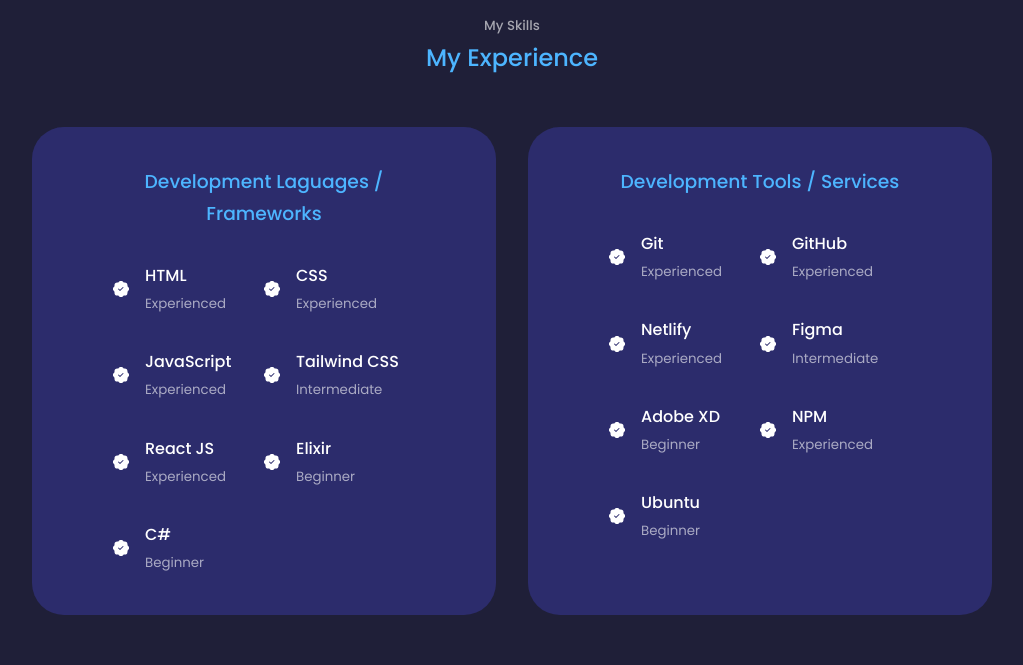
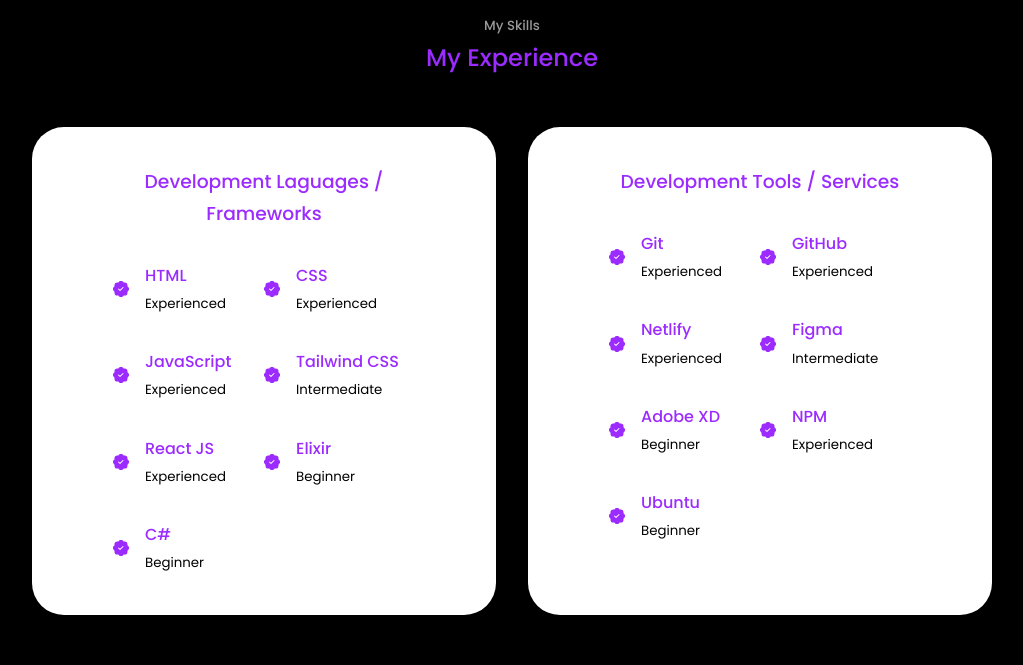
Before and after one commit to Zabzx/React-Portfolio, a React (Create React App) app: page / in a window 1280 px wide. Shown: the part 1860-2525 px from the top of the page, without its empty margins (128-1151 px from the left). Built offline with nearby package versions, Linux system fonts and the light colour scheme.

Commit message:
UI changes

```diff
--- a/src/components/about/about.css
+++ b/src/components/about/about.css
@@ -8,7 +8,6 @@
     width: 100%;
     aspect-ratio: 1/1;
     border-radius: 2rem;
-    background: linear-gradient(45deg, transparent, var(--color-primary), transparent);
     display: grid;
     place-items: center;
 }
@@ -28,10 +27,11 @@
     display: grid;
     grid-template-columns: repeat(3, 1fr);
     gap: 1.5rem;
+    color: var(--color-primary)
 }
 
 .about__card {
-    background: var(--color-bg-variant);
+    background: var(--color-white);
     border-radius: 1rem;
     border: 1px solid transparent;
     padding: 2rem;
@@ -42,6 +42,7 @@
     background: transparent;
     border-color: var(--color-primary-variant);
     cursor: default;
+    color: var(--color-light);
 }
 
 .about-icon {
@@ -56,7 +57,7 @@
 
 .about__card small {
     font-size: 0.7rem;
-    color: var(--color-light);
+    color: var(--color-primary);
 }
 
 .about__content p {
--- a/src/components/experience/Experience.jsx
+++ b/src/components/experience/Experience.jsx
@@ -16,7 +16,7 @@
               <BsPatchCheckFill/>
               <div>
               <h4>HTML</h4>
-              <small className="text-light">Experienced</small>
+              <small className="text-dark">Experienced</small>
               </div>
             </article>
 
@@ -24,7 +24,7 @@
               <BsPatchCheckFill/>
               <div>
               <h4>CSS</h4>
-              <small className="text-light">Experienced</small>
+              <small className="text-dark">Experienced</small>
               </div>
             </article>
 
@@ -32,7 +32,7 @@
               <BsPatchCheckFill/>
               <div>
               <h4>JavaScript</h4>
-              <small className="text-light">Experienced</small>
+              <small className="text-dark">Experienced</small>
               </div>
             </article>
 
@@ -40,7 +40,7 @@
               <BsPatchCheckFill/>
               <div>
               <h4>Tailwind CSS</h4>
-              <small className="text-light">Intermediate</small>
+              <small className="text-dark">Intermediate</small>
               </div>
             </article>
 
@@ -48,7 +48,7 @@
               <BsPatchCheckFill/>
               <div>
               <h4>React JS</h4>
-              <small className="text-light">Experienced</small>
+              <small className="text-dark">Experienced</small>
               </div>
             </article>
 
@@ -56,7 +56,7 @@
               <BsPatchCheckFill/>
               <div>
               <h4>Elixir</h4>
-              <small className="text-light">Beginner</small>
+              <small className="text-dark">Beginner</small>
               </div>
             </article>
 
@@ -64,7 +64,7 @@
               <BsPatchCheckFill/>
               <div>
               <h4>C#</h4>
-              <small className="text-light">Beginner</small>
+              <small className="text-dark">Beginner</small>
               </div>
             </article>
           </div>
@@ -79,7 +79,7 @@
               <BsPatchCheckFill/>
               <div>
               <h4>Git</h4>
-              <small className="text-light">Experienced</small>
+              <small className="text-dark">Experienced</small>
               </div>
             </article>
 
@@ -87,7 +87,7 @@
               <BsPatchCheckFill/>
               <div>
               <h4>GitHub</h4>
-              <small className="text-light">Experienced</small>
+              <small className="text-dark">Experienced</small>
               </div>
             </article>
 
@@ -95,7 +95,7 @@
               <BsPatchCheckFill/>
               <div>
               <h4>Netlify</h4>
-              <small className="text-light">Experienced</small>
+              <small className="text-dark">Experienced</small>
               </div>
             </article>
 
@@ -103,7 +103,7 @@
               <BsPatchCheckFill/>
               <div>
               <h4>Figma</h4>
-              <small className="text-light">Intermediate</small>
+              <small className="text-dark">Intermediate</small>
               </div>
             </article>
 
@@ -111,7 +111,7 @@
               <BsPatchCheckFill/>
               <div>
               <h4>Adobe XD</h4>
-              <small className="text-light">Beginner</small>
+              <small className="text-dark">Beginner</small>
               </div>
             </article>
 
@@ -119,7 +119,7 @@
               <BsPatchCheckFill/>
               <div>
               <h4>NPM</h4>
-              <small className="text-light">Experienced</small>
+              <small className="text-dark">Experienced</small>
               </div>
             </article>
 
@@ -127,7 +127,7 @@
               <BsPatchCheckFill/>
               <div>
               <h4>Ubuntu</h4>
-              <small className="text-light">Beginner</small>
+              <small className="text-dark">Beginner</small>
               </div>
             </article>
           </div>
--- a/src/components/experience/experience.css
+++ b/src/components/experience/experience.css
@@ -5,17 +5,16 @@
 }
 
 .experience__container  > div {
-    background: var(--color-bg-variant);
+    background: var(--color-white);
     padding: 2.4rem 5rem;
     border-radius: 2rem;
     border: 1px solid transparent;
-    transition: var(--transition)
+    transition: var(--transition);
+    color: var(--color-primary)
 }
 
-.experience__container > div:hover {
-    background: transparent;
-    border-color: var(--color-primary-variant);
-    cursor: default;
+.text-dark {
+    color: black;
 }
 
 .experience__container div h3 {
--- a/src/components/portfolio/portfolio.css
+++ b/src/components/portfolio/portfolio.css
@@ -5,11 +5,11 @@
 }
 
 .portfolio__item {
-    background: var(--color-bg-variant);
+    color: white;
     padding: 1.2rem;
     border-radius: 2rem;
-    border: 1px solid transparent;
-    transition: var(--transition);
+    border: 3px solid white;
+    transition: var(--transition)
 }
 
 .portfolio__item:hover {
--- a/src/index.css
+++ b/src/index.css
@@ -13,10 +13,11 @@
 :root {
     --color-bg: #1f1f38;
     --color-bg-variant: #2c2c6c;
-    --color-primary: #4db5ff;
+    --color-primary: #9C2BFF;
     --color-primary-variant: rgba(77, 181, 255, 0.4);
     --color-white: #fff;
     --color-light: rgba(255, 255, 255, 0.6);
+    --color-black: #000;
 
     --transition: all 400ms ease;
 
@@ -35,7 +36,7 @@
 
 body {
     font-family: 'Poppins', sans-serif;
-    background: var(--color-bg);
+    background: var(--color-black);
     color: var(--color-white);
     line-height: 1.7;
 }
@@ -66,10 +67,6 @@
 section > h2 {
     color: var(--color-primary);
     margin-bottom: 3rem;
-}
-
-.text-light {
-    color: var(--color-light)
 }
 
 a {
```
